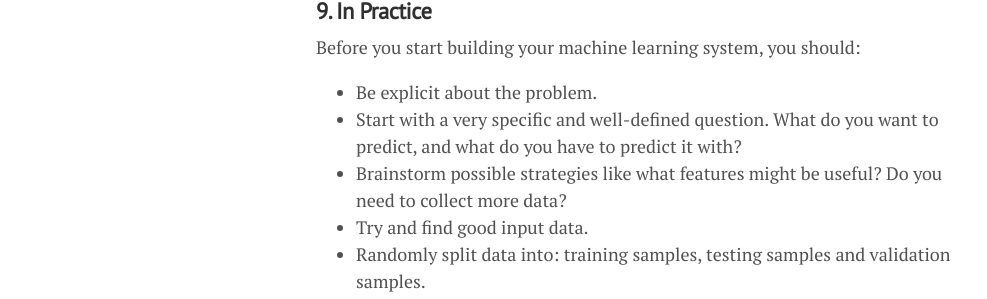
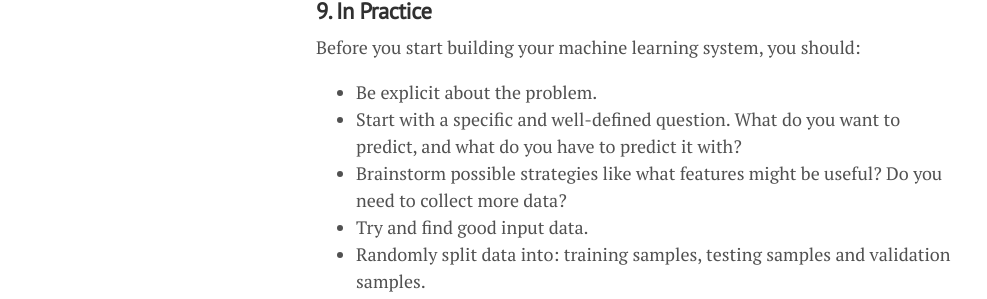
Before and after one commit to lgeurts/lgeurts.github.io, a Jekyll site: the page built from _posts/2018-06-29-artificial-intelligence-basics.md, in a window 1280 px wide and 900 px high, scrolled down 5843 px. Shown: the part 153-452 px from the top of the window, without its empty margins (0-987 px from the left). Built offline with Jekyll 4.4.1, drawn with Linux system fonts in a browser that asks for light colours; nearby versions of some CDN libraries.

Commit message:
Update 2018-06-29-artificial-intelligence-basics.md

```diff
--- a/_posts/2018-06-29-artificial-intelligence-basics.md
+++ b/_posts/2018-06-29-artificial-intelligence-basics.md
@@ -158,7 +158,7 @@
 Before you start building your machine learning system, you should:
 
 * Be explicit about the problem.
-* Start with a very specific and well-defined question. What do you want to predict, and what do you have to predict it with?
+* Start with a specific and well-defined question. What do you want to predict, and what do you have to predict it with?
 * Brainstorm possible strategies like what features might be useful? Do you need to collect more data?
 * Try and find good input data.
 * Randomly split data into: training samples, testing samples and validation samples.
```
